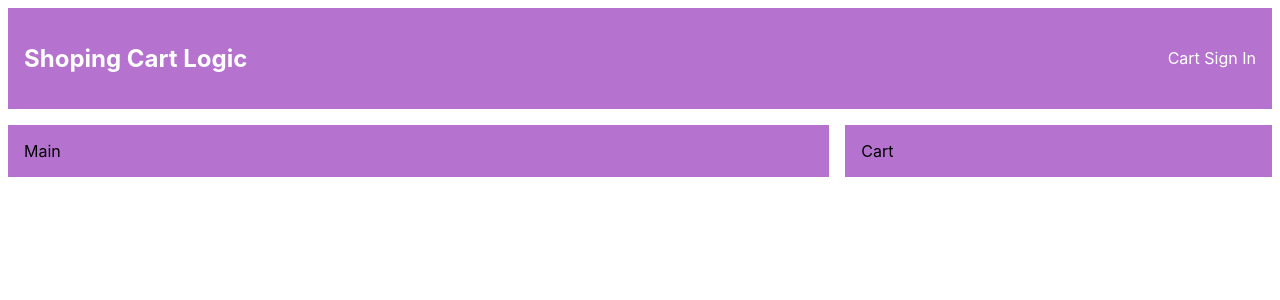
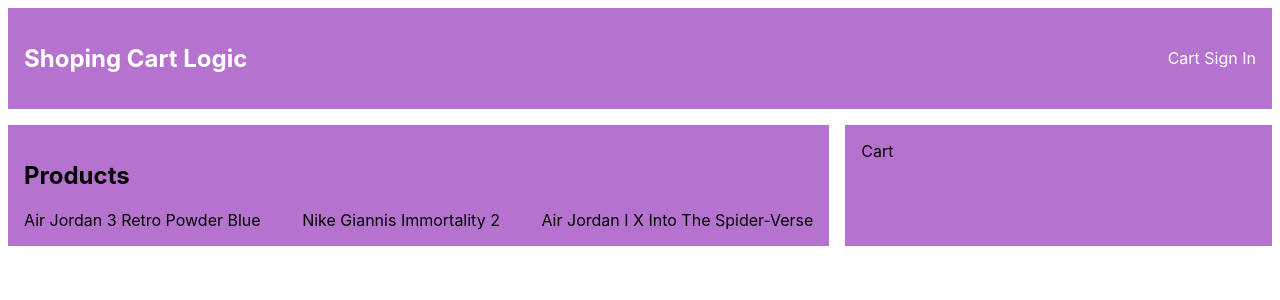
Before and after one commit to czyzix/simple-cart-logic, a React (Create React App) app: page / in a window 1280 px wide. Shown: the top 300 px of the page. Built offline with nearby package versions, Linux system fonts and the light colour scheme.

Commit message:
Created Main Component

```diff
--- a/src/App.js
+++ b/src/App.js
@@ -1,13 +1,17 @@
 import Header from "./components/Header";
 import Main from "./components/Main";
 import Cart from "./components/Cart";
+import data from "./data.js";
 
 function App() {
+
+  const { products } = data;
+
   return (
     <div>
       <Header />
       <div className="row">
-        <Main />
+        <Main products={ products } />
         <Cart />
       </div>
 
--- a/src/components/Main.js
+++ b/src/components/Main.js
@@ -1,6 +1,14 @@
-const Main = () => {
+const Main = (props) => {
+    const { products } = props;
     return (
-        <div className="block col-2">Main</div>
+        <div className="block col-2">
+            <h2>Products</h2>
+            <div className="row">
+                {products.map((product) => (
+                    <div key={product.id}>{product.name}</div>
+                ))}
+            </div>
+        </div>
     );
 }
 
--- /dev/null
+++ b/src/data.js
@@ -0,0 +1,24 @@
+const data = {
+  products: [
+    {
+      id: '1',
+      name: 'Air Jordan 3 Retro Powder Blue',
+      price: 4600,
+      image: 'https://static.nike.com/a/images/t_prod_ss/w_640,c_limit,f_auto/skdlbcwsclostwcikuhw/air-jordan-3-retro-powder-blue-release-date.jpg',
+    },
+    {
+      id: '2',
+      name: 'Nike Giannis Immortality 2',
+      price: 400,
+      image: 'https://static.nike.com/a/images/t_PDP_864_v1/f_auto,b_rgb:f5f5f5/cecbca33-a356-45e9-aa3e-dc87f624235c/giannis-immortality-2-basketball-shoes-X7xj7b.png',
+    },
+    {
+      id: '3',
+      name: 'Air Jordan I X Into The Spider-Verse',
+      price: 2300,
+      image: 'https://static.nike.com/a/images/t_prod_ss/w_640,c_limit,f_auto/fjnwgckb93fgp54v70vi/air-jordan-1-origin-story-release-date.jpg',
+    },
+  ],
+};
+
+export default data;
```
